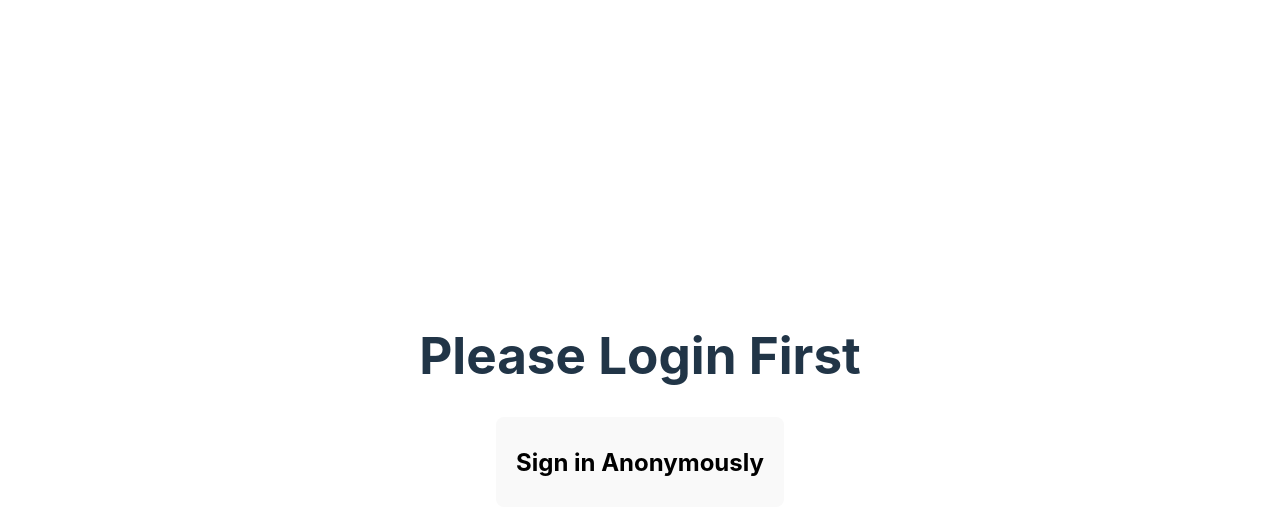
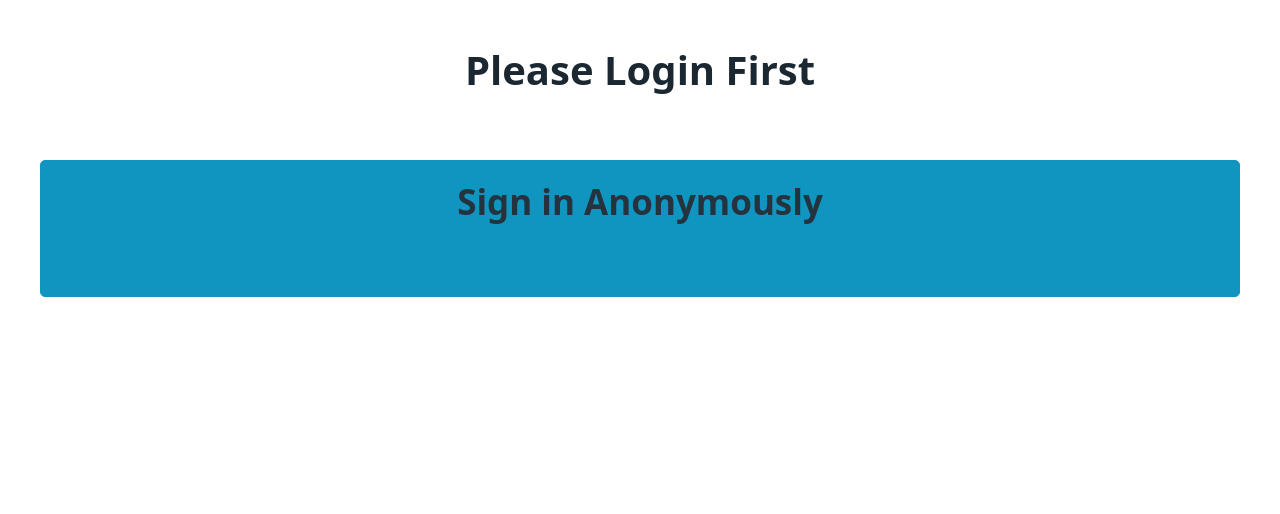
Before and after one commit to adliih/demo-todo, a React (Vite) app: page / in a window 1280 px wide. Shown: the top 514 px of the page. Built offline with nearby package versions, Linux system fonts and the light colour scheme; no server answers.

Commit message:
use picocss

```diff
--- a/package.json
+++ b/package.json
@@ -11,6 +11,7 @@
     "test": "NODE_ENV=test vitest"
   },
   "dependencies": {
+    "@picocss/pico": "^1.5.9",
     "firebase": "^9.19.1",
     "react": "^18.2.0",
     "react-dom": "^18.2.0"
--- a/src/index.css
+++ /dev/null
@@ -1,69 +0,0 @@
-:root {
-  font-family: Inter, system-ui, Avenir, Helvetica, Arial, sans-serif;
-  line-height: 1.5;
-  font-weight: 400;
-
-  color-scheme: light dark;
-  color: rgba(255, 255, 255, 0.87);
-  background-color: #242424;
-
-  font-synthesis: none;
-  text-rendering: optimizeLegibility;
-  -webkit-font-smoothing: antialiased;
-  -moz-osx-font-smoothing: grayscale;
-  -webkit-text-size-adjust: 100%;
-}
-
-a {
-  font-weight: 500;
-  color: #646cff;
-  text-decoration: inherit;
-}
-a:hover {
-  color: #535bf2;
-}
-
-body {
-  margin: 0;
-  display: flex;
-  place-items: center;
-  min-width: 320px;
-  min-height: 100vh;
-}
-
-h1 {
-  font-size: 3.2em;
-  line-height: 1.1;
-}
-
-button {
-  border-radius: 8px;
-  border: 1px solid transparent;
-  padding: 0.6em 1.2em;
-  font-size: 1em;
-  font-weight: 500;
-  font-family: inherit;
-  background-color: #1a1a1a;
-  cursor: pointer;
-  transition: border-color 0.25s;
-}
-button:hover {
-  border-color: #646cff;
-}
-button:focus,
-button:focus-visible {
-  outline: 4px auto -webkit-focus-ring-color;
-}
-
-@media (prefers-color-scheme: light) {
-  :root {
-    color: #213547;
-    background-color: #ffffff;
-  }
-  a:hover {
-    color: #747bff;
-  }
-  button {
-    background-color: #f9f9f9;
-  }
-}
--- a/src/main.tsx
+++ b/src/main.tsx
@@ -1,7 +1,7 @@
 import React from 'react'
 import ReactDOM from 'react-dom/client'
 import App from './App'
-import './index.css'
+import '@picocss/pico'
 
 ReactDOM.createRoot(document.getElementById('root') as HTMLElement).render(
   <React.StrictMode>
```
Also changed, not shown: 1 other file (tests, documents, lock files or other folders).
